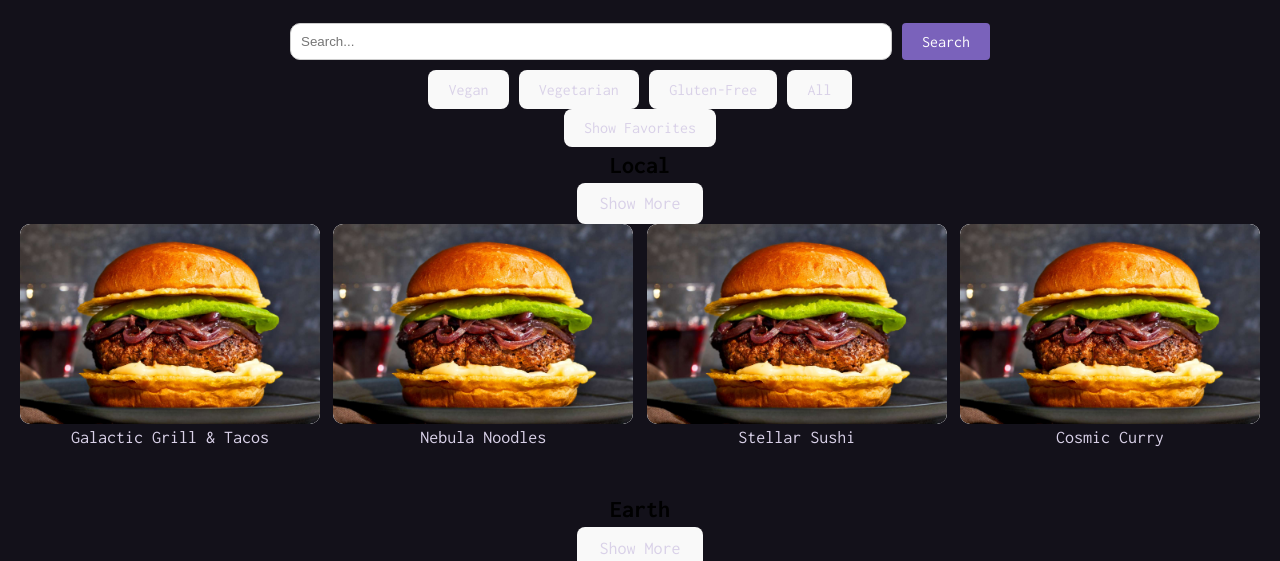
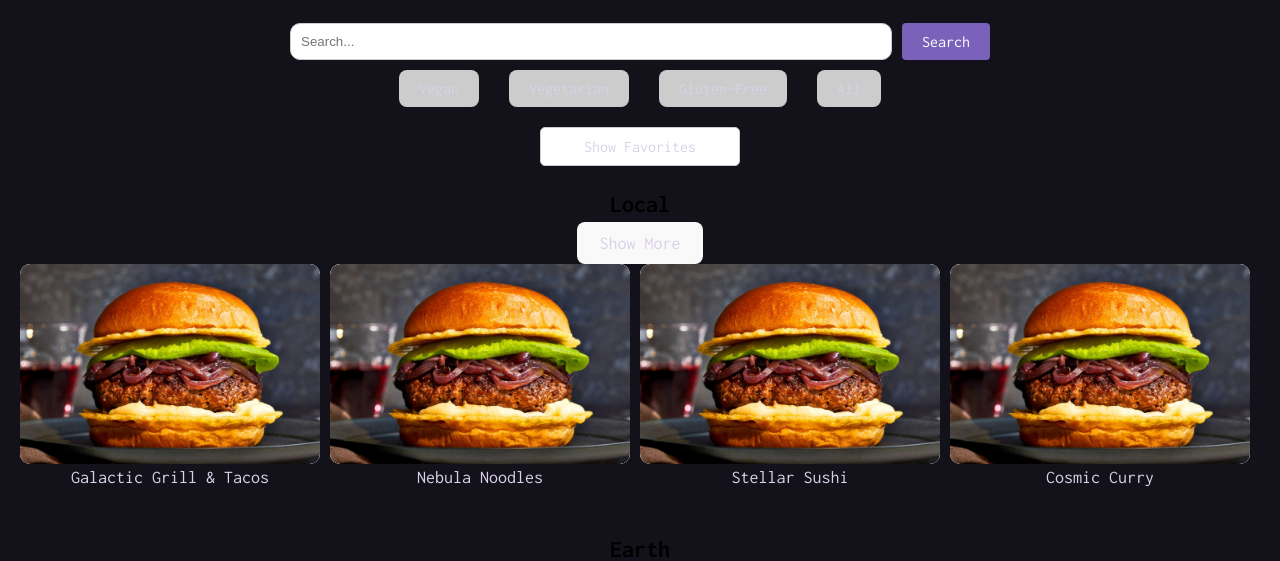
Before and after one commit to unpro-grammer/wdcc-hackathon, a React (Vite) app: page /discover in a window 1280 px wide. Shown: the part 140-701 px from the top of the page. Built offline with nearby package versions, Linux system fonts and the light colour scheme.

Commit message:
fixed how filtered items show up, from left to right

```diff
--- a/src/pages/discover.jsx
+++ b/src/pages/discover.jsx
@@ -53,7 +53,6 @@ function DiscoverPage() {
   return (
     <div className="simple-page">
       <h1>Discover</h1>
-
       <div className="discover-nav">
         <div className="search-bar">
           <form className="search-form">
--- a/src/styles/discover.css
+++ b/src/styles/discover.css
@@ -28,15 +28,18 @@
   /* Add some space between buttons */
 }
 
-
 .blocks-container {
   display: flex;
   flex-wrap: wrap;
-  justify-content: space-between;
+  justify-content: flex-start;
+  /* Align items from the left */
+  gap: 10px;
+  /* Add some space between blocks */
 }
 
 .block {
   flex: 0 1 calc(25% - 10px);
+  /* Ensure blocks take 25% of the container width minus the gap */
   margin-bottom: 20px;
   box-sizing: border-box;
 }
@@ -83,3 +86,40 @@ img {
 .h2 {
   color: white;
 }
+
+.favorites-toggle {
+  display: flex;
+  justify-content: center;
+  margin-bottom: 20px;
+}
+
+.favorites-toggle button {
+  padding: 10px;
+  width: 200px;
+  border: 1px solid #ccc;
+  border-radius: 5px;
+  background-color: #fff;
+  cursor: pointer;
+}
+
+.favorites-toggle button:hover {
+  background-color: #f0f0f0;
+}
+
+.filters {
+  display: flex;
+  justify-content: center;
+  margin-bottom: 20px;
+}
+
+.filters button {
+  margin: 0 10px;
+  padding: 10px 20px;
+  border: none;
+  background-color: #ccc;
+  cursor: pointer;
+}
+
+.filters button:hover {
+  background-color: #aaa;
+}
```
